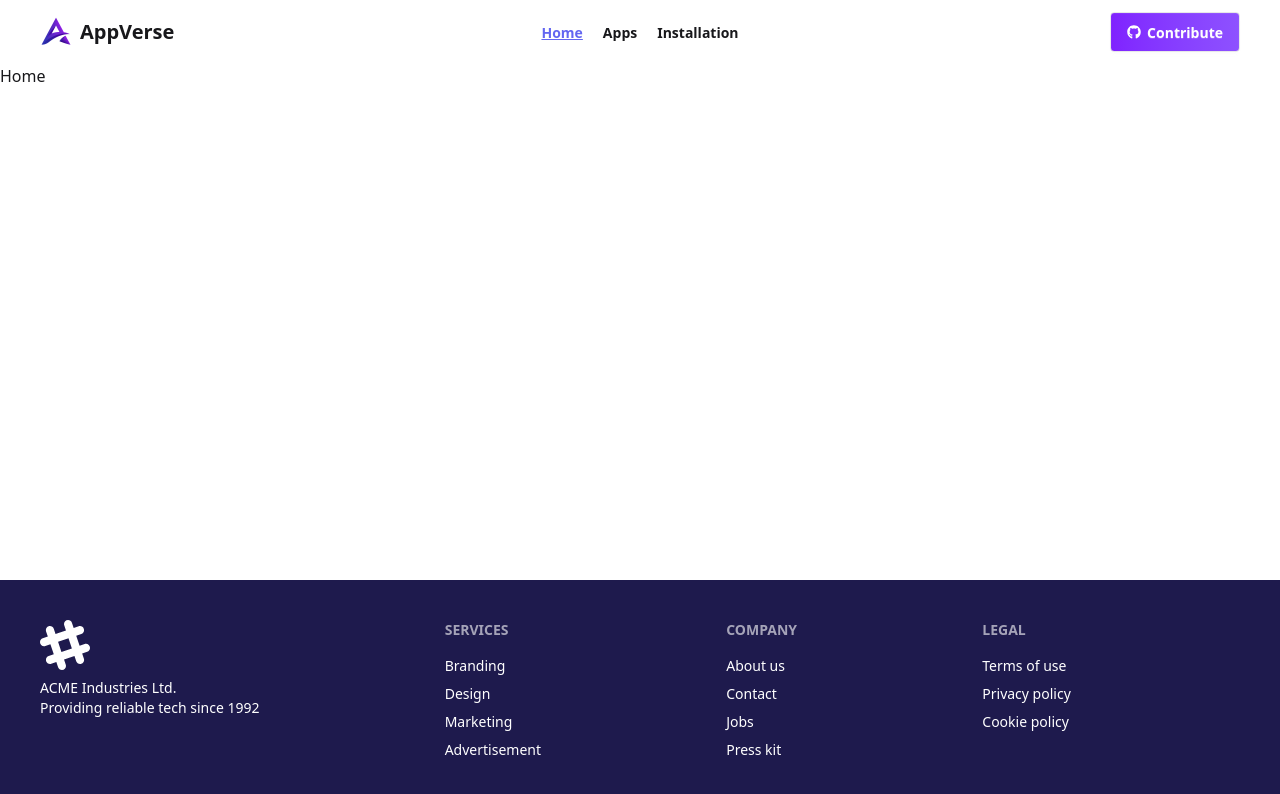
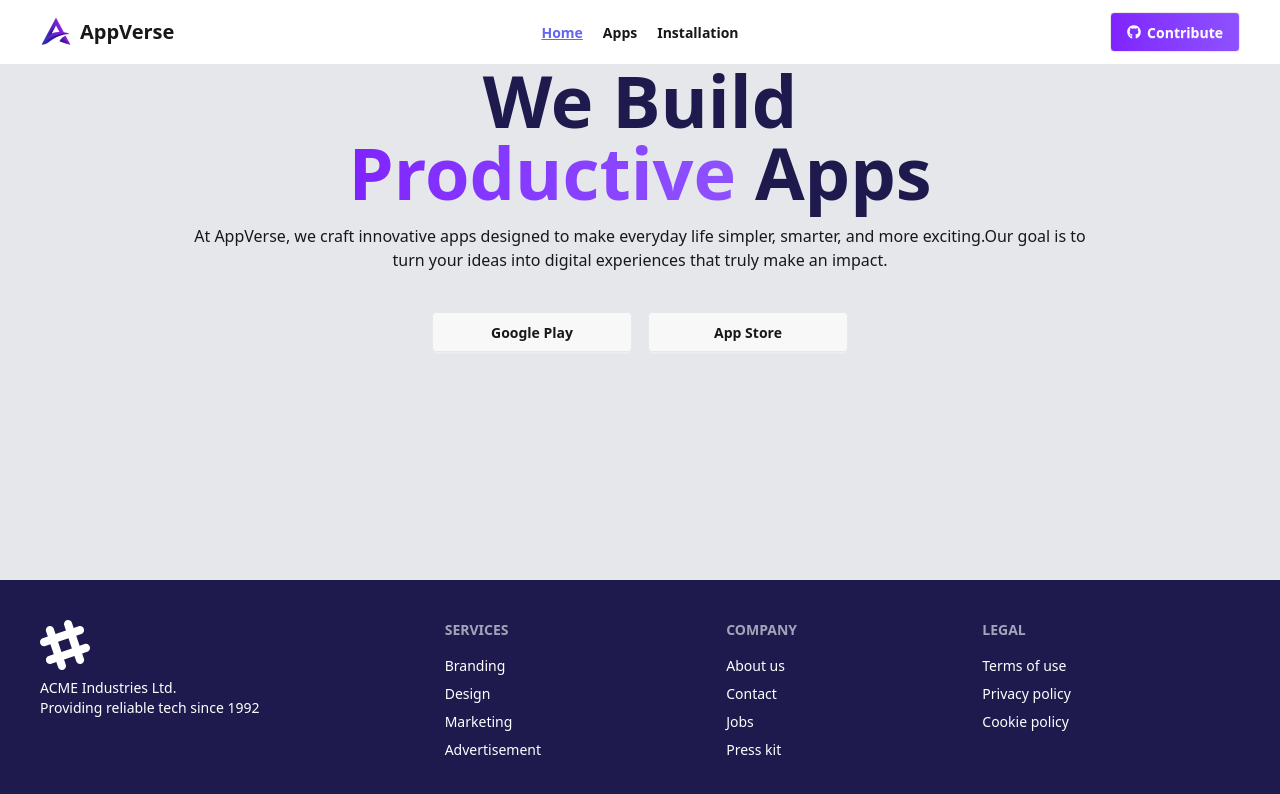
Before and after one commit to itzakio/app-verse, a React (Vite) app: page / in a window 1280 px wide. Shown: the top 794 px of the page. Built offline with nearby package versions, Linux system fonts and the light colour scheme.

Commit message:
navbar added with toggle page functionality

```diff
--- a/src/Components/Banner.jsx
+++ b/src/Components/Banner.jsx
@@ -1,11 +1,27 @@
-import React from 'react';
+import React from "react";
 
 const Banner = () => {
-    return (
-        <div>
-
+  return (
+    <div>
+      <div className="max-w-4xl mx-auto">
+        <h1 className="text-center text-7xl font-semibold text-indigo-950">
+          We Build
+          <br />
+          <span className="bg-linear-to-r from-violet-600 to-violet-500 bg-clip-text text-transparent font-bold">
+            Productive
+          </span>{" "}
+          Apps
+        </h1>
+        <p className="text-center mt-4">
+            At AppVerse, we craft innovative apps designed to make everyday life simpler, smarter, and more exciting.Our goal is to turn your ideas into digital experiences that truly make an impact.
+        </p>
+        <div className="flex justify-center gap-4 items-center my-10">
+            <button className="btn w-50">Google Play</button>
+            <button className="btn w-50">App Store</button>
         </div>
-    );
+      </div>
+    </div>
+  );
 };
 
 export default Banner;
--- a/src/Layouts/RootLayout.jsx
+++ b/src/Layouts/RootLayout.jsx
@@ -6,7 +6,7 @@ const RootLayout = () => {
   return (
     <div className="flex flex-col min-h-screen">
       <Navbar />
-      <main className="flex-1">
+      <main className="flex-1 bg-gray-200" >
         <Outlet />
       </main>
       <Footer />
--- a/src/Pages/Home.jsx
+++ b/src/Pages/Home.jsx
@@ -1,9 +1,10 @@
 import React from 'react';
+import Banner from '../Components/Banner';
 
 const Home = () => {
     return (
-        <div>
-            Home
+        <div className='max-w-[1536px] mx-auto'>
+            <Banner/>
         </div>
     );
 };
```
Also changed, not shown: src/assets/app-store.png (added), src/assets/play-store.png (added).
